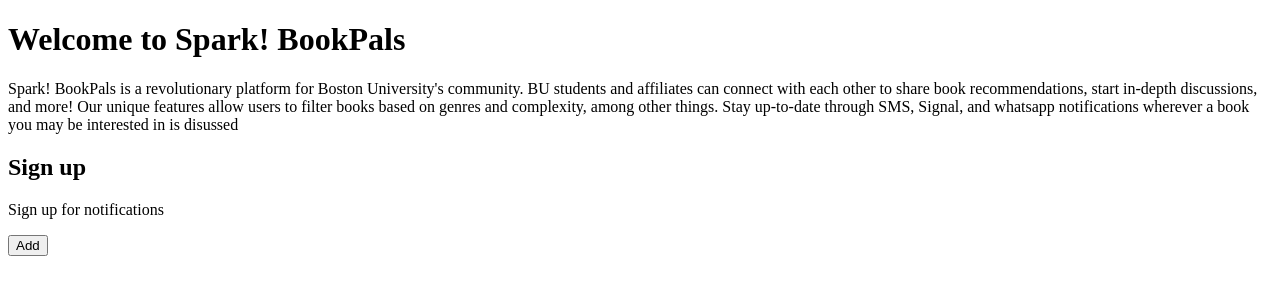
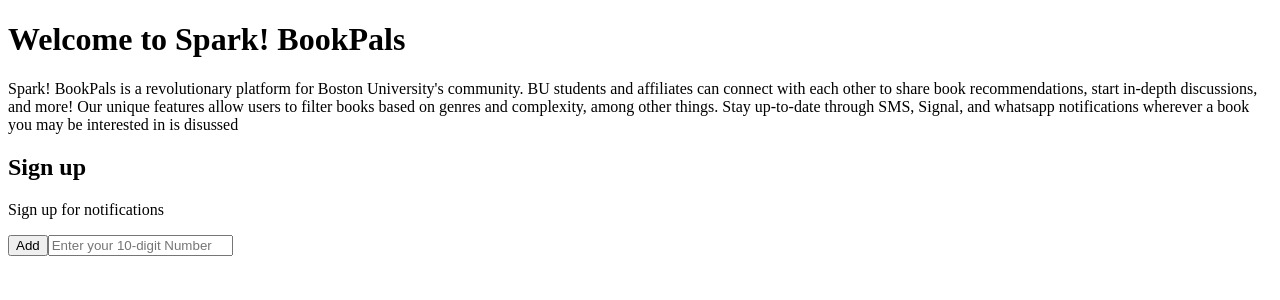
Before and after one commit to rachelcherry/react-basics, a React (Vite) app: page / in a window 1280 px wide. Shown: the top 300 px of the page. Built offline with nearby package versions, Linux system fonts and the light colour scheme.

Commit message:
added an input section to get user input and only allow the user to put in numbers

```diff
--- a/src/pages/Home.jsx
+++ b/src/pages/Home.jsx
@@ -1,5 +1,6 @@
 import { useState } from 'react';
 export function Home() {
+  const [state, setState] = useState('');
   function MyButton() {
   const [phone, setPhone] = useState();
   function handleClick() {
@@ -19,6 +20,17 @@
         <h2>Sign up</h2>
         <p>Sign up for notifications</p>
         <MyButton />
+        <input
+          id={'my-input'}
+          type={'number'}
+          value={state}
+          placeholder={'Enter your 10-digit Number'}
+          onChange={event => {
+            setState(event.target.value)
+        }}
+        />
+
+
 
 </div>
 </div>
```
